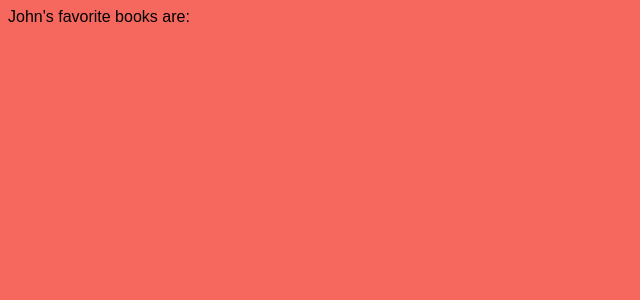
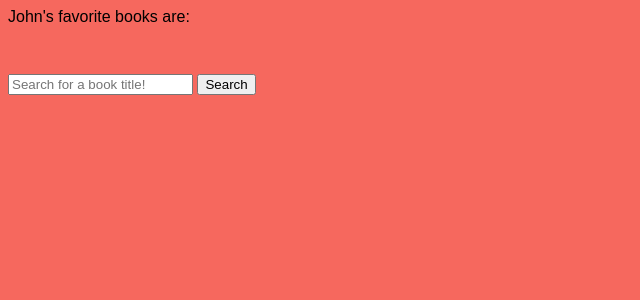
Before and after one commit to csc4351-f22/hw8-solution, a Flask app: template templates/index.html in a window 1280 px wide. Shown: the top 300 px of the page, without its empty margins (0-640 px from the left). Run offline with Flask 2, Linux system fonts and the light colour scheme; the template is opened without the code that fills it, so the values that code supplies are empty; some libraries are stand-ins or nearby versions.

Commit message:
hw7 -> hw8

```diff
--- a/app.py
+++ b/app.py
@@ -1,10 +1,6 @@
 import flask
-import requests
-import os
+from books import book_search
 from dotenv import find_dotenv, load_dotenv
-
-load_dotenv(find_dotenv())
-key = os.getenv("API_KEY")
 
 query_strings = [
     "far from the tree andrew solomon",
@@ -17,13 +13,7 @@ titles = []
 images = []
 
 for query_string in query_strings:
-    response = requests.get(
-        # We technically don't need the API key. Apparently Google doesn't actually
-        # require that, even though their documentation claims they do
-        "https://www.googleapis.com/books/v1/volumes", params={"q": query_string, "key": key}
-    )
-
-    response = response.json()
+    response = book_search(query_string)
     titles.append(response["items"][0]['volumeInfo']['title'])
     images.append(response["items"][0]['volumeInfo']["imageLinks"]['thumbnail'])
 
@@ -33,6 +23,24 @@ books = ["Far From the Tree", "They Can't Kill Us Until They Kill Us", "Misery",
 
 @app.route("/")
 def index():
-    return flask.render_template("index.html", titles=titles, images=images)
+    query = flask.request.args.get("query")
+    search_results = []  # search_results will be a list of dictionaries, where one dictionary = one search result
+    if query is not None:  # query will be None if there was no form submission, i.e. first time we load the page
+        response = book_search(query)
+        for item in response["items"][:5]:  # Python shorthand for getting up to the first five elements of a list (but fewer if the list length is shorter)
+            res = {}
+            res["title"] = item['volumeInfo']['title']
+
+            # .get() because there may be no subtitle
+            res["subtitle"] = item['volumeInfo'].get('subtitle')
+
+            # there may be multiple authors, there may be no author
+            res["author"] = ", ".join(item['volumeInfo'].get('authors', []))
+
+            # this is an inline if statement for Python. "x if A else y" evaluates to "x" if the expression "A" is true, and "y" otherwise
+            res["image"] = item['volumeInfo']["imageLinks"]['thumbnail'] if "imageLinks" in item["volumeInfo"] else None
+            search_results.append(res)
+
+    return flask.render_template("index.html", titles=titles, images=images, search_results=search_results)
 
 app.run(debug=True)
--- a/templates/index.html
+++ b/templates/index.html
@@ -16,5 +16,30 @@
                 </li>
         {% endfor %}
         </ol>
+        <form method="GET" action="/">
+            <input type="text" name="query" placeholder="Search for a book title!"/>
+            <input type="submit" value="Search"/>
+        </form>
+        <!-- {% if search_results|length > 0 %} -->
+            <b>Search results: </b>
+            <ol>
+                {% for i in range(search_results|length) %}
+                    <li >
+                        <b grid-column=1>{{search_results[i]["title"]}}
+                            {% if search_results[i]["subtitle"] is not none %}  <!-- Only display a subtitle if it exists -->
+                            : {{search_results[i]["subtitle"]}}
+                            {% endif %}
+                        </b>
+                        <p grid-column=1>{{search_results[i]["author"]}}</p>
+                        {% if search_results[i]["image"] is none %}  <!-- Use generic placeholder if no image found -->
+                            <img grid-column=2 src="/static/generic_book.jpeg" width="128" height="196">
+                        {% else %}
+                            <img grid-column=2 src={{search_results[i]["image"]}}/>
+                        {% endif %}
+                    </li>
+                {% endfor %}
+            </ol>
+
+        <!-- {% endif %} -->
     </body>
 </html>
```
Also changed, not shown: books.py (added, +24 -0 lines), static/generic_book.jpeg (added), 1 other file.
